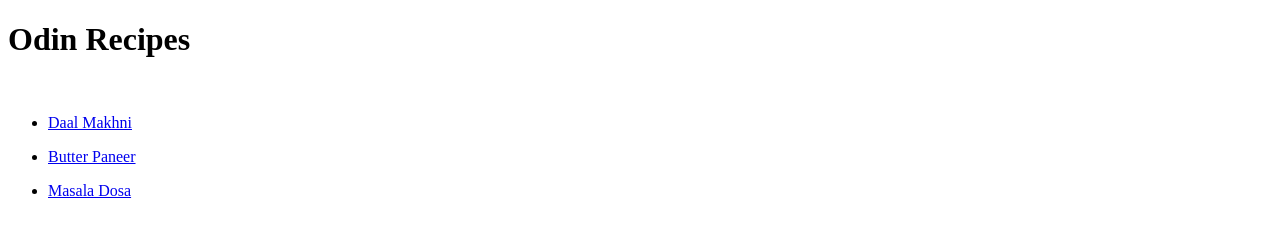
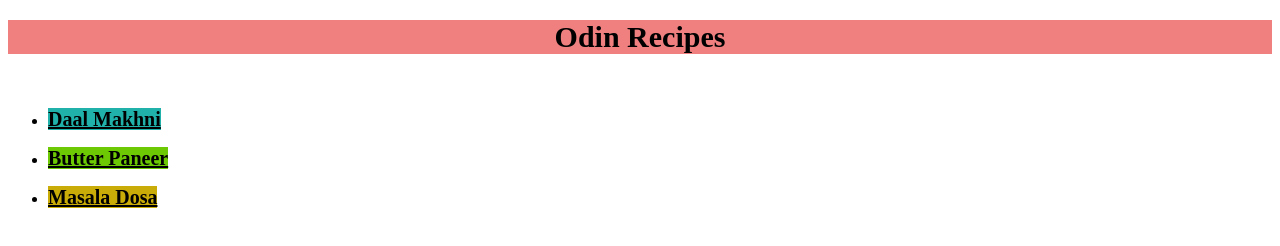
Before and after one commit to 23pras/odin2, a plain HTML site: page index.html in a window 1280 px wide. Drawn offline with Linux system fonts and the light colour scheme.

Commit message:
home page added with css

```diff
--- a/index.html
+++ b/index.html
@@ -5,13 +5,14 @@
     <meta http-equiv="X-UA-Compatible" content="IE=edge">
     <meta name="viewport" content="width=device-width, initial-scale=1.0">
     <title>Food Blog</title>
+    <link rel="stylesheet" href="styles.css">
 </head>
 <body>
-    <h1>Odin Recipes</h1>
+    <h1 class="odin">Odin Recipes</h1>
     <br>
-    <ul><li><a href ="recipes/dalmakhni.html">Daal Makhni</a></li></ul>
-    <ul><li><a href ="recipes/paneer.html">Butter Paneer</a></li></ul>
-    <ul><li><a href ="recipes/dosa.html">Masala Dosa</a></li></ul>
+    <ul><li><a href ="recipes/dalmakhni.html" class="makhni">Daal Makhni</a></li></ul>
+    <ul><li><a href ="recipes/paneer.html" class="paneer">Butter Paneer</a></li></ul>
+    <ul><li><a href ="recipes/dosa.html" class="dosa">Masala Dosa</a></li></ul>
 
 </body>
 </html>
--- /dev/null
+++ b/styles.css
@@ -0,0 +1,29 @@
+.odin {
+    color: black;
+    background-color: lightcoral;
+    text-align: center;
+    font-size: 30px;
+    font-weight: bold;
+  }
+
+
+.makhni {
+    color: black;
+    background-color: lightseagreen;
+    font-size: 20px;
+    font-weight: bold;
+  }
+
+.paneer {
+    color: black;
+    background-color: rgb(110, 201, 5);
+    font-size: 20px;
+    font-weight: bold;
+  }
+
+.dosa {
+    color: black;
+    background-color: rgb(201, 172, 8);
+    font-size: 20px;
+    font-weight: bold;
+  }
```
Also changed, not shown: recipes/dalmakhni.html (+8 -1 lines), recipes/makhni.css (added, +41 -0 lines), recipes/dosa.css (added), recipes/paneer.css (added).
